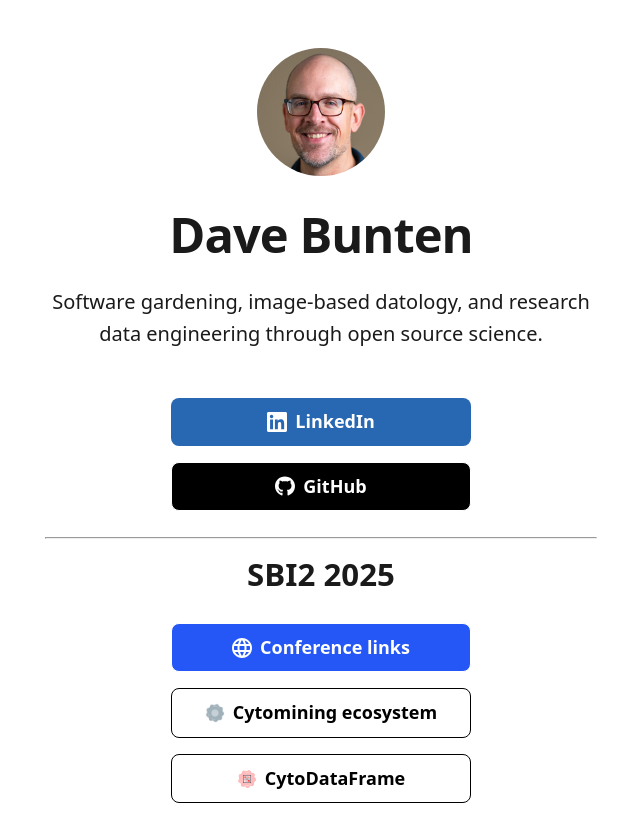
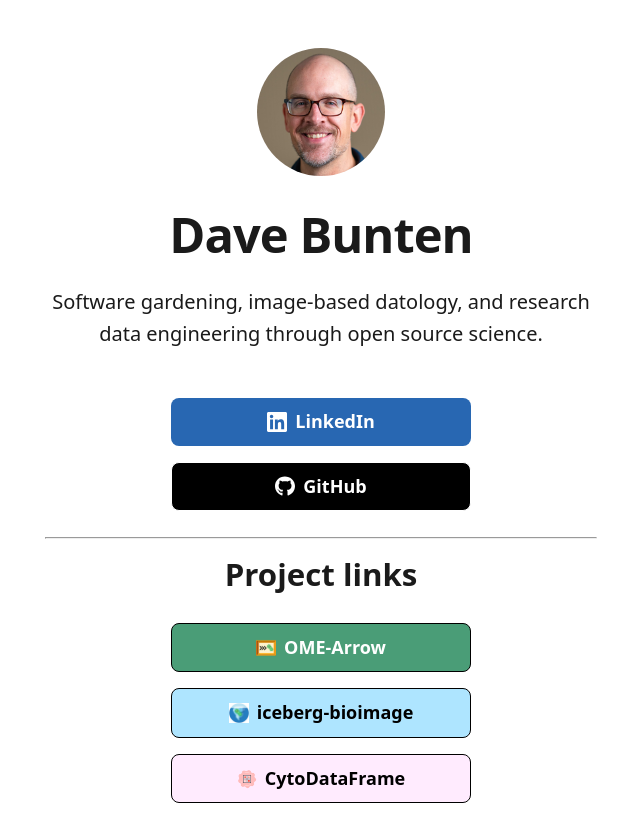
Before and after one commit to d33bs/d33bs.github.io, a plain HTML site: page index.html in a window 1280 px wide. Shown: the whole page, without its empty margins (319-959 px from the left). Drawn offline with Linux system fonts and the light colour scheme.

Commit message:
update for early 2026

```diff
--- a/css/brands.css
+++ b/css/brands.css
@@ -633,8 +633,20 @@
 }
 
 /* Cytomining ecosystem */
-.button-cytomining-ecosystem {
-    --button-text: #000000;
-    --button-background: #ffffff;
+.button-ome-arrow {
+    --button-text: #ffffff;
+    --button-background: #4a9d77;
     --button-border: 1px solid #000000;
 }
+
+.button-iceberg-bioimage {
+    --button-text: #000000;
+    --button-background: #aee5ff;
+    --button-border: 1px solid #000000;
+}
+
+.button-cytodataframe {
+    --button-text: #000000;
+    --button-background: #ffebfe;
+    --button-border: 1px solid #000000;
+}
--- a/index.html
+++ b/index.html
@@ -78,15 +78,14 @@
 
               <hr>
 
-              <h2>SBI2 2025</h2>
-
-              <!-- Conference program -->
-              <a class="button button-default" href="https://sbi2-org.github.io/" rel="noreferrer noopener" role="button" target="_blank"><img class="icon" aria-hidden="true" src="images/icons/generic-website.svg" alt="Website Icon">Conference links</a>
+              <h2>Project links</h2>
 
               <!-- Cytomining ecosystem -->
-              <a class="button button-cytomining-ecosystem" href="https://github.com/cytomining" target="_blank" rel="noopener" role="button"><img class="icon" aria-hidden="true" src="images/icons/cytomining.png" alt="Cytomining ecosystem icon">Cytomining ecosystem</a>
+              <a class="button button-ome-arrow" href="https://github.com/WayScience/ome-arrow" target="_blank" rel="noopener" role="button"><img class="icon" aria-hidden="true" src="images/icons/ome-arrow.png" alt="Cytomining ecosystem icon">OME-Arrow</a>
 
-              <a class="button button-cytomining-ecosystem" href="https://github.com/cytomining/cytodataframe" target="_blank" rel="noopener" role="button"><img class="icon" aria-hidden="true" src="images/icons/cytodataframe.png" alt="Cytomining ecosystem icon">CytoDataFrame</a>
+              <a class="button button-iceberg-bioimage" href="https://github.com/WayScience/iceberg-bioimage" target="_blank" rel="noopener" role="button"><img class="icon" aria-hidden="true" src="images/icons/iceberg-bioimage.png" alt="Cytomining ecosystem icon">iceberg-bioimage</a>
+
+              <a class="button button-cytodataframe" href="https://github.com/cytomining/cytodataframe" target="_blank" rel="noopener" role="button"><img class="icon" aria-hidden="true" src="images/icons/cytodataframe.png" alt="Cytomining ecosystem icon">CytoDataFrame</a>
 
 
             </div>
```
Also changed, not shown: images/icons/iceberg-bioimage-200.png (added), images/icons/iceberg-bioimage.png (added), images/icons/ome-arrow.png (added).
